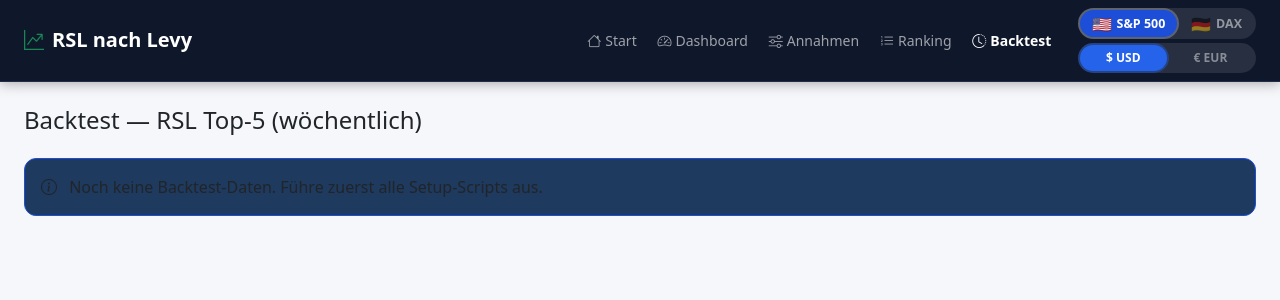
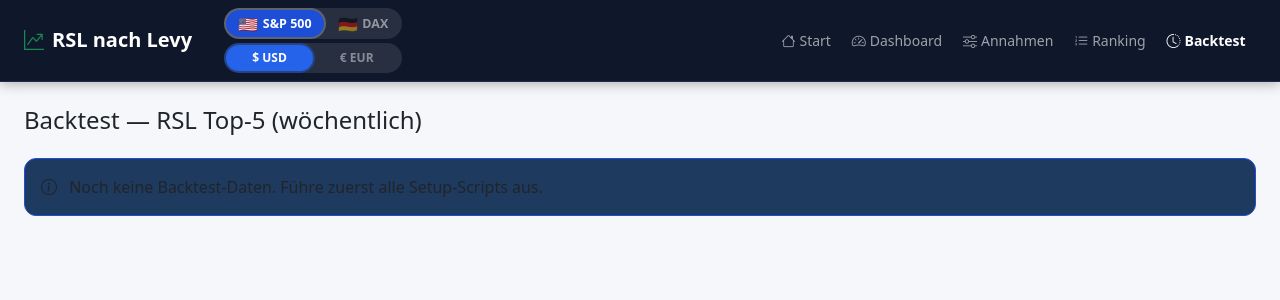
Before and after one commit to Eckhardscharmer/rsl-levy-sp500-, a PHP site: page /backtest.php in a window 1280 px wide. Shown: the top 300 px of the page. Run offline with PHP 8.4, Linux system fonts and the light colour scheme; data that the repository does not hold is empty.

Commit message:
Navbar: move switchers next to brand, nav links pushed to right
Place universe + currency toggles directly after the brand text
(ms-3 me-auto) so they sit left, outside the collapsible menu.
Nav links use ms-auto to fill remaining space on the right.

Co-Authored-By: Claude Sonnet 4.6 <noreply@anthropic.com>

```diff
--- a/public/inc_navbar.php
+++ b/public/inc_navbar.php
@@ -39,6 +39,27 @@ function navUrl(string $page, string $universe, array $extra = []): string {
     <a class="navbar-brand fw-bold" href="<?= navUrl('index.php', $universe) ?>">
       <i class="bi bi-graph-up-arrow text-success me-2"></i>RSL nach Levy
     </a>
+
+    <!-- Schalter: direkt neben Brand, immer sichtbar, schiebt Navlinks nach rechts -->
+    <div class="d-flex flex-column align-items-stretch gap-1 ms-3 me-auto">
+      <div class="universe-toggle">
+        <button class="univ-btn sp500 <?= !$isDax ? 'active' : '' ?>" onclick="switchUniverse('sp500')" title="S&P 500 — US-Aktien">
+          <span class="flag-icon">🇺🇸</span> S&amp;P 500
+        </button>
+        <button class="univ-btn dax <?= $isDax ? 'active' : '' ?>" onclick="switchUniverse('dax')" title="DAX — Deutsche Aktien">
+          <span class="flag-icon">🇩🇪</span> DAX
+        </button>
+      </div>
+      <?php if (!$isDax): ?>
+      <div class="currency-toggle">
+        <button class="cur-btn" id="btn-usd" style="flex:1;">$ USD</button>
+        <button class="cur-btn" id="btn-eur" style="flex:1;">€ EUR</button>
+      </div>
+      <?php else: ?>
+      <div style="height:26px;"></div>
+      <?php endif; ?>
+    </div>
+
     <button class="navbar-toggler border-0" type="button" data-bs-toggle="collapse" data-bs-target="#navMain" aria-controls="navMain" aria-expanded="false">
       <span class="navbar-toggler-icon"></span>
     </button>
@@ -49,30 +70,6 @@ function navUrl(string $page, string $universe, array $extra = []): string {
         <a class="nav-link <?= $activePage === 'simulation'  ? 'active' : '' ?>" href="<?= navUrl('simulation.php', $universe) ?>"><i class="bi bi-sliders me-1"></i>Annahmen</a>
         <a class="nav-link <?= $activePage === 'ranking'     ? 'active' : '' ?>" href="<?= navUrl('ranking.php',    $universe) ?>"><i class="bi bi-list-ol me-1"></i>Ranking</a>
         <a class="nav-link <?= $activePage === 'backtest'    ? 'active' : '' ?>" href="<?= navUrl('backtest.php',   $universe) ?>"><i class="bi bi-clock-history me-1"></i>Backtest</a>
-      </div>
-
-      <div class="d-flex flex-column align-items-stretch gap-1 ms-lg-3 mt-2 mt-lg-0 mb-2 mb-lg-0">
-
-        <!-- Universe-Switcher -->
-        <div class="universe-toggle">
-          <button class="univ-btn sp500 <?= !$isDax ? 'active' : '' ?>" onclick="switchUniverse('sp500')" title="S&P 500 — US-Aktien">
-            <span class="flag-icon">🇺🇸</span> S&amp;P 500
-          </button>
-          <button class="univ-btn dax <?= $isDax ? 'active' : '' ?>" onclick="switchUniverse('dax')" title="DAX — Deutsche Aktien">
-            <span class="flag-icon">🇩🇪</span> DAX
-          </button>
-        </div>
-
-        <!-- Währungs-Toggle (nur für S&P 500, gleiche Breite wie Universe-Switcher) -->
-        <?php if (!$isDax): ?>
-        <div class="currency-toggle" style="width:100%;">
-          <button class="cur-btn" id="btn-usd" style="flex:1;">$ USD</button>
-          <button class="cur-btn" id="btn-eur" style="flex:1;">€ EUR</button>
-        </div>
-        <?php else: ?>
-        <div style="height:28px;"></div>
-        <?php endif; ?>
-
       </div>
     </div>
   </div>
```
